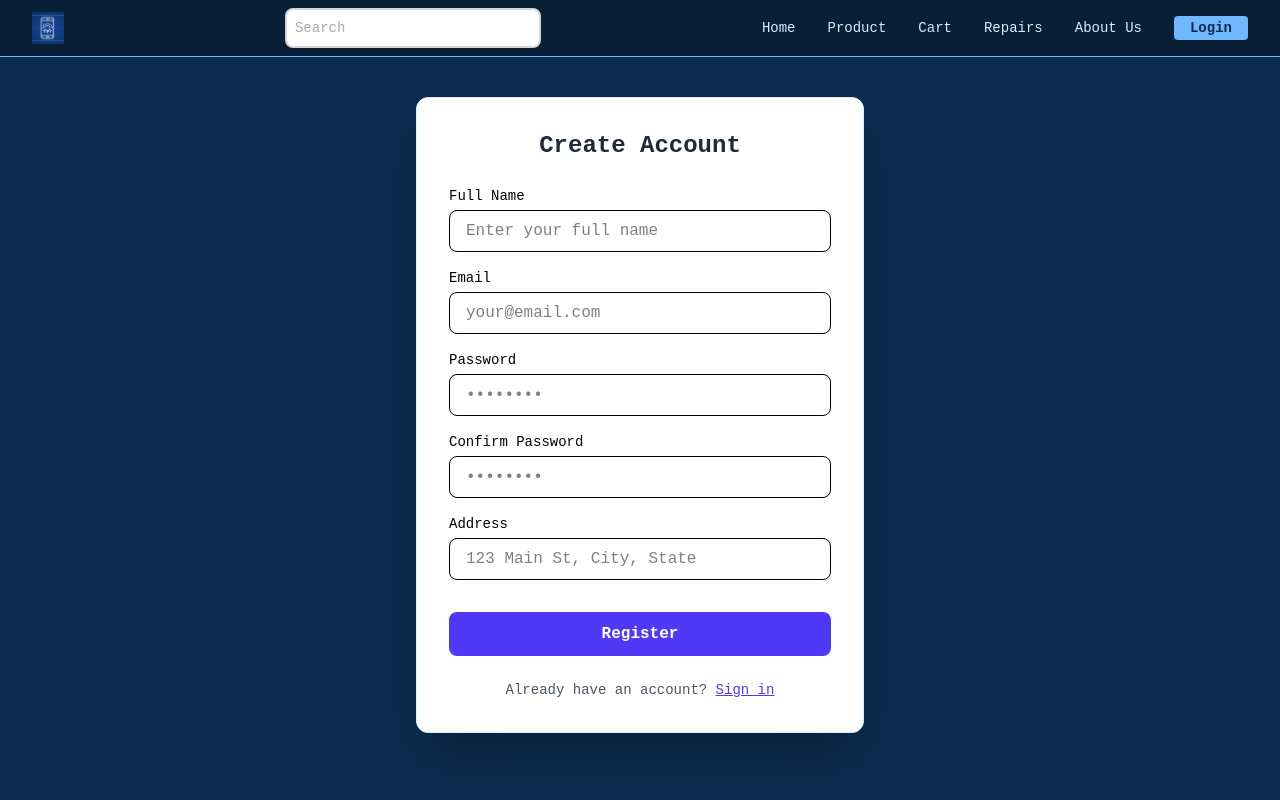
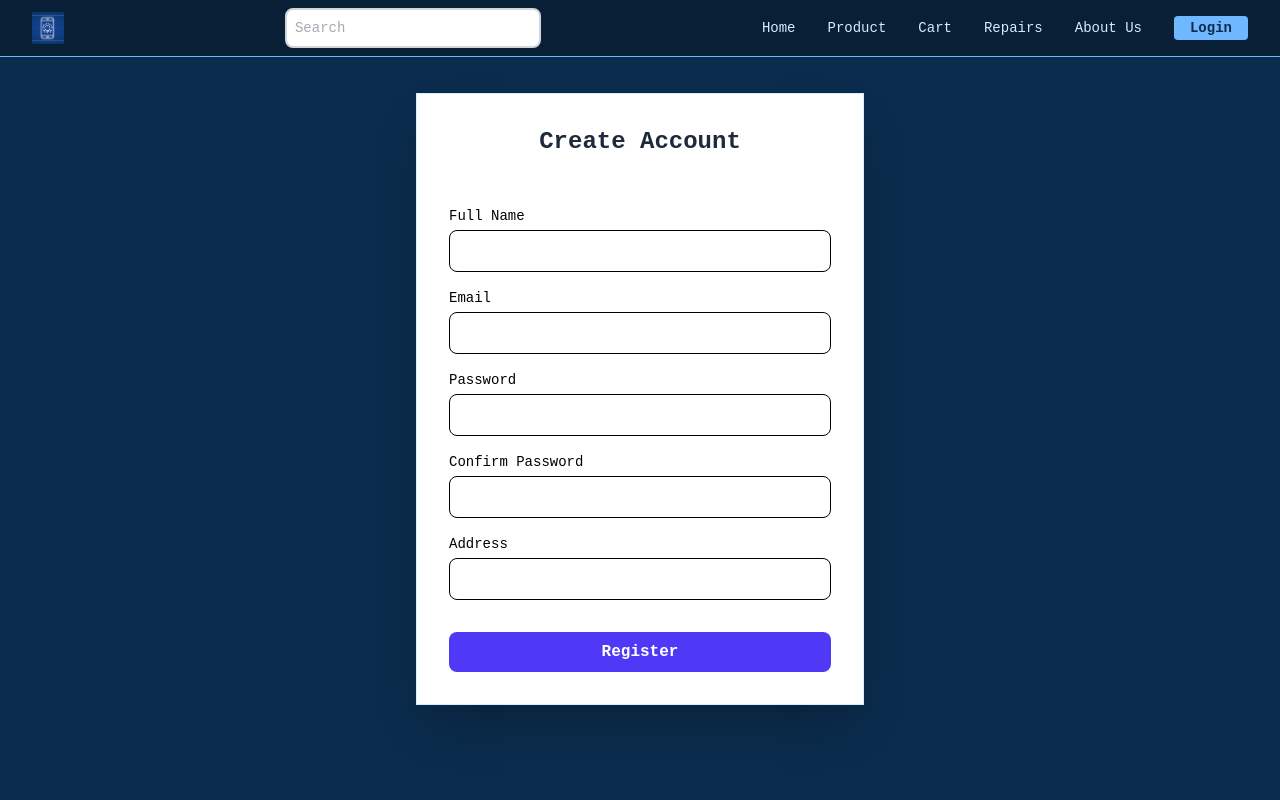
Before and after one commit to Brooklyn-STEAM/10053-Empowering-Self-Repair-of-Electronic-Devices-With-Artificial-Intelligence, a Flask app: page /signup in a window 1280 px wide. Run offline with Flask 3, Linux system fonts and the light colour scheme.

Commit message:
finished_signup/login_page (#9)

```diff
--- a/templates/components/footer.html.jinja
+++ b/templates/components/footer.html.jinja
@@ -1,6 +1,18 @@
-<footer>
-    {% set current_year = current_year or 2026 %}
-    <div class="bg-[#081f36] border-t-2 border-dashed border-[#6fb7ff] p-[35px] text-center text-sm">
-        © {{ current_year }} BluePrint — Fix smarter. Waste less.
-    </div>
+<!-- FOOTER -->
+<div style="
+    background-color:#081f36;
+    border-top:2px dashed #6fb7ff;
+    padding:30px;
+    text-align:center;
+    font-size:14px;
+    letter-spacing:1px;
+">
+    © 2026 SELF REPAIR AI
+    <br>
+    TECHNICAL BLUEPRINT INTERFACE v1.0
+</div><footer>
+{% set current_year = current_year or 2026 %}
+<div class="bg-[#081f36] border-t-2 border-dashed border-[#6fb7ff] p-[35px] text-center text-sm">
+    © 2026 BluePrint — Fix smarter. Waste less.
+</div>
 </footer>
--- a/templates/signup.html.jinja
+++ b/templates/signup.html.jinja
@@ -2,108 +2,86 @@
 <html lang="en">
 <head>
     <meta charset="UTF-8">
-    <meta name="viewport" content="width=device-width, initial-scale=1.0"> <!-- Added viewport meta tag -->
     <title>Sign Up</title>
     <link href="/static/style.css" rel="stylesheet">
-            <link rel="icon" href="/static/products/Blueprint Logo.png" type="image">
+    <script src="https://cdn.jsdelivr.net/npm/@tailwindcss/browser@4"></script>
 
-    <script src="https://cdn.jsdelivr.net/npm/@tailwindcss/browser@4"></script>
 </head>
 
-<body class="min-h-screen flex flex-col"> <!-- Added flex column for proper footer placement later -->
+<body>
 {%include "components/navbar.html.jinja"%}
 
-    <!-- Main container with proper spacing -->
-    <div class="flex-grow flex items-start justify-center px-4 py-6 sm:py-10">
-        <!-- Added px-4 for mobile padding, flex-grow to push footer down -->
 
-        <!-- Card - adjusted max width and padding for mobile -->
-        <div class="bg-white w-full max-w-sm sm:max-w-md p-6 sm:p-8 border rounded-xl shadow-2xl">
-            <!-- Reduced padding on mobile, increased on larger screens -->
-
-            <h2 class="text-xl sm:text-2xl font-bold text-gray-800 mb-4 sm:mb-6 text-center">
+  <div class="flex items-center justify-center mt-9">
+    <div class="bg-white w-full max-w-md p-8 border-1 shadow-2xl">
+      <h2 class="text-2xl font-bold text-gray-800 mb-6 text-center">
         Create Account
       </h2>
 
-            {% for message in get_flashed_messages() %}
-                <div class="bg-red-300 w-full text-xs sm:text-sm p-2 sm:p-3 shadow-sm text-black font-bold rounded-lg mb-4">
-                    {{ message }}
-                </div>
-            {% endfor %}
-
-            <form method="post" class="flex flex-col gap-3 sm:gap-4"> <!-- Smaller gap on mobile -->
+        {% for message in get_flashed_messages()%}
+          <p class="bg-red-300 w-full text-sm p-3 shadow-sm text-black font-bold rounded-lg">{{ message}} </p>
+        {% endfor%}
+        <br>
+      <form method="post" class="flex flex-col gap-4">
 
         <div>
-                    <label class="block text-xs sm:text-sm font-medium text-black mb-1">Full Name</label>
+          <label class="block text-sm font-medium text-black mb-1">Full Name</label>
           <input
             required
             name="full_name"
-                        class="w-full px-3 sm:px-4 py-1.5 sm:py-2 text-sm sm:text-base border rounded-lg focus:ring-2 text-black focus:ring-indigo-500 focus:outline-none"
-                        placeholder="Enter your full name"> <!-- Added placeholder for better UX -->
-
+            class="w-full px-4 py-2 border rounded-lg focus:ring-2 text-black focus:ring-indigo-500 focus:outline-none"
+          >
         </div>
 
         <div>
-                    <label class="block text-xs sm:text-sm font-medium text-black mb-1">Email</label>
+          <label class="block text-sm font-medium text-black mb-1">Email</label>
           <input
             required
             type="email"
             name="email"
-                        class="w-full px-3 sm:px-4 py-1.5 sm:py-2 text-sm sm:text-base border rounded-lg text-black focus:ring-2 focus:ring-indigo-500 focus:outline-none"
-                        placeholder="your@email.com"
+            class="w-full px-4 py-2 border rounded-lg text-black focus:ring-2 focus:ring-indigo-500 focus:outline-none"
           >
         </div>
 
         <div>
-                    <label class="block text-xs sm:text-sm font-medium text-black mb-1">Password</label>
+          <label class="block text-sm font-medium text-black mb-1">Password</label>
           <input
             required
             type="password"
             name="password"
-                        class="w-full px-3 sm:px-4 py-1.5 sm:py-2 text-sm sm:text-base border rounded-lg text-black focus:ring-2 focus:ring-indigo-500 focus:outline-none"
-                        placeholder="••••••••"
+            class="w-full px-4 py-2 border rounded-lg text-black focus:ring-2 focus:ring-indigo-500 focus:outline-none"
           >
         </div>
 
         <div>
-                    <label class="block text-xs sm:text-sm font-medium text-black mb-1">Confirm Password</label>
+          <label class="block text-sm font-medium text-black mb-1">Confirm Password</label>
           <input
             type="password"
             name="confirm_password"
-                        class="w-full px-3 sm:px-4 py-1.5 sm:py-2 text-sm sm:text-base border rounded-lg text-black focus:ring-2 focus:ring-indigo-500 focus:outline-none"
-                        placeholder="••••••••"
+            class="w-full px-4 py-2 border rounded-lg text-black focus:ring-2 focus:ring-indigo-500 focus:outline-none"
           >
         </div>
 
         <div>
-                    <label class="block text-xs sm:text-sm font-medium text-black mb-1">Address</label>
+          <label class="block text-sm font-medium text-black mb-1">Address</label>
           <input
             required
             name="address"
-                        class="w-full px-3 sm:px-4 py-1.5 sm:py-2 text-sm sm:text-base border rounded-lg text-black focus:ring-2 focus:ring-indigo-500 focus:outline-none"
-                        placeholder="123 Main St, City, State"
+            class="w-full px-4 py-2 border rounded-lg text-black focus:ring-2 focus:ring-indigo-500 focus:outline-none"
           >
         </div>
 
         <button
           type="submit"
-                    class="mt-2 sm:mt-4 bg-indigo-600 text-white py-2 sm:py-2.5 rounded-lg font-semibold
-                           hover:bg-indigo-700 transition duration-300 text-sm sm:text-base"
+          class="mt-4 bg-indigo-600 text-white py-2 rounded-lg font-semibold
+                hover:bg-indigo-700 transition duration-300"
         >
           Register
         </button>
-
-                <!-- Optional: Add login link for better UX -->
-                <p class="text-center text-xs sm:text-sm text-gray-600 mt-2">
-                    Already have an account?
-                    <a href="/login" class="text-indigo-600 underline hover:underline">Sign in</a>
-                </p>
 
       </form>
     </div>
   </div>
 
-    <!-- Include footer if you have one -->
-    <!-- {% include "components/footer.html.jinja" %} -->
 </body>
 </html>
```
Also changed, not shown: templates/login.html.jinja (+8 -8 lines), main.py (line endings or trailing spaces), static/style.css (line endings or trailing spaces). Lines whose indentation alone changed are shown as unchanged.
